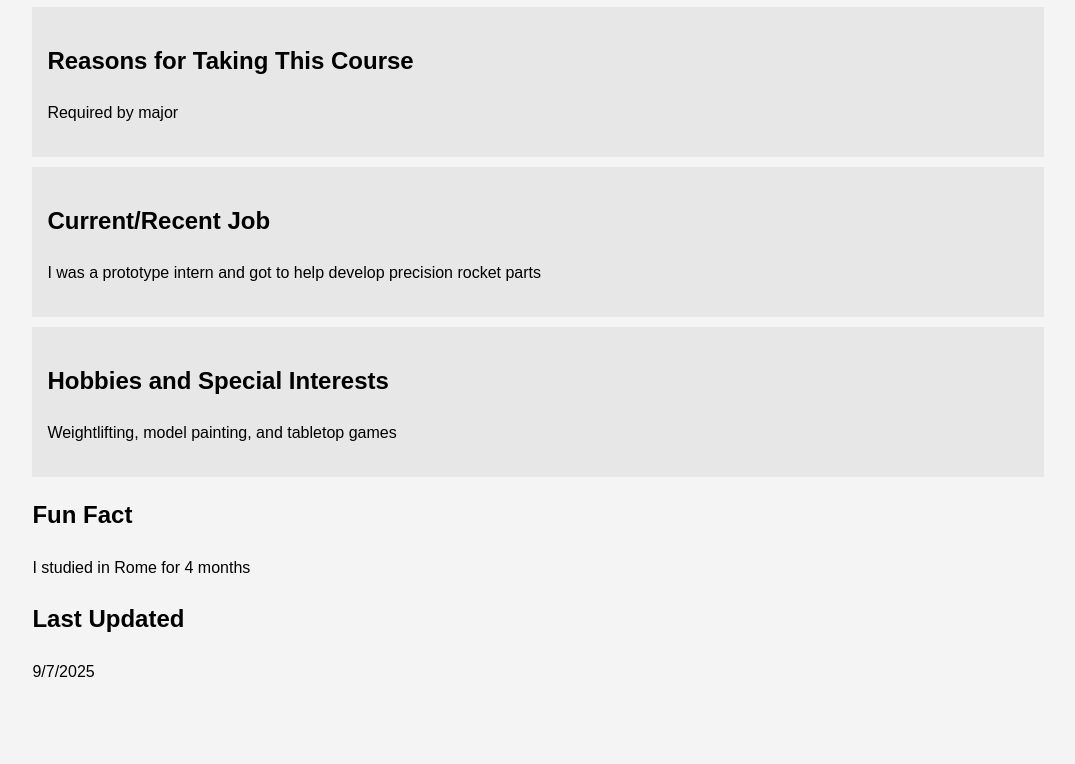
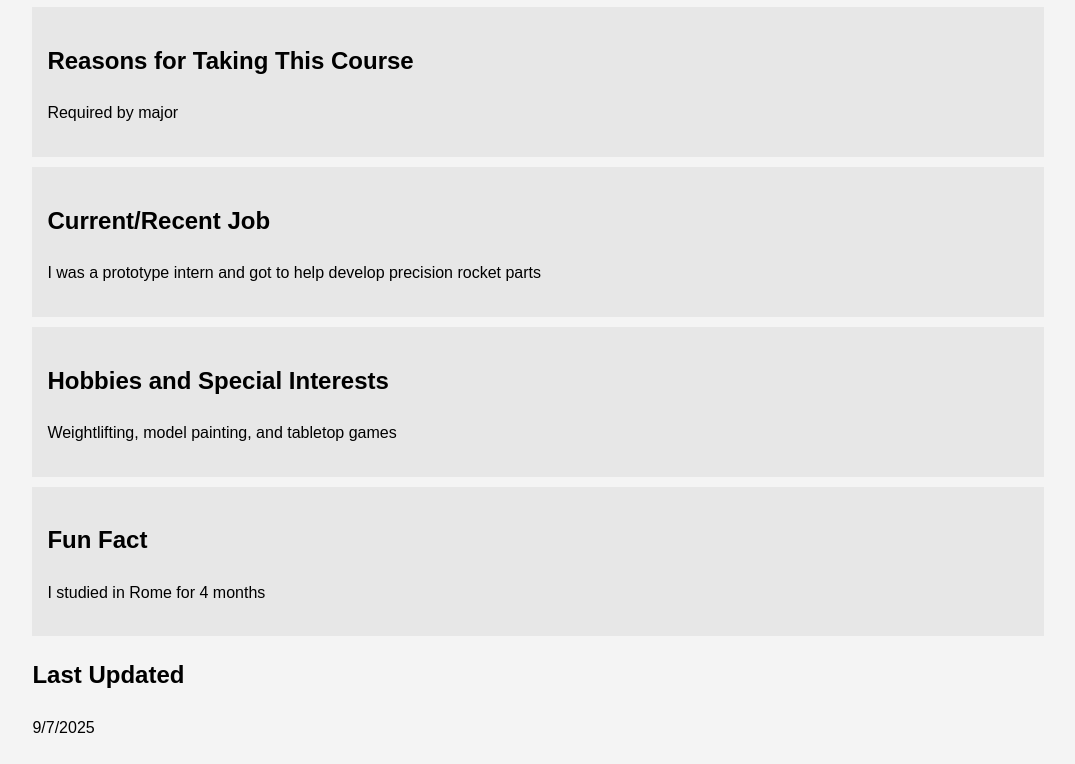
Before and after one commit to rowanbailey556-collab/mee, a plain HTML site: page index.html in a window 1280 px wide. Shown: the part 378-1142 px from the top of the page, without its empty margins (102-1177 px from the left). Before the commit the page ends 1086 px from the top, so only its background shows below. Drawn offline with Linux system fonts and the light colour scheme.

Commit message:
Update index.html

```diff
--- a/index.html
+++ b/index.html
@@ -21,7 +21,7 @@
         .main-info h1 {
             margin: 0;
         }
-        .hobbies, .lewis, .course, .job {
+        .hobbies, .lewis, .course, .job, .fun-fact {
             background: #e7e7e7;
             padding: 15px;
             margin-bottom: 10px;
```
